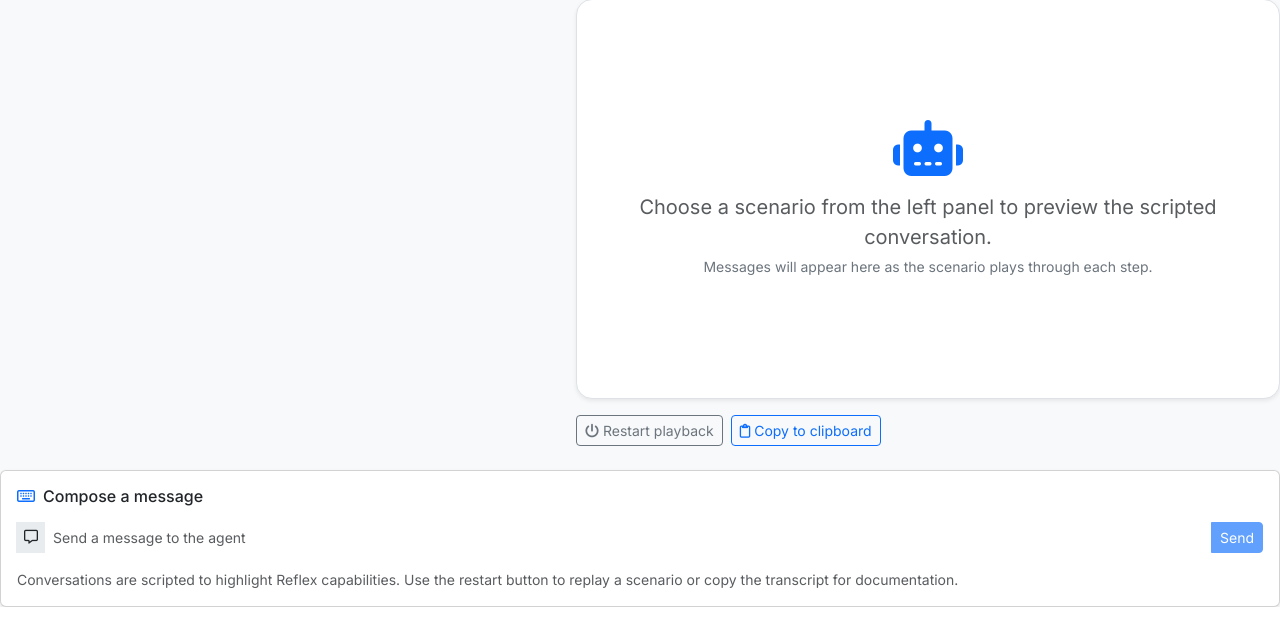
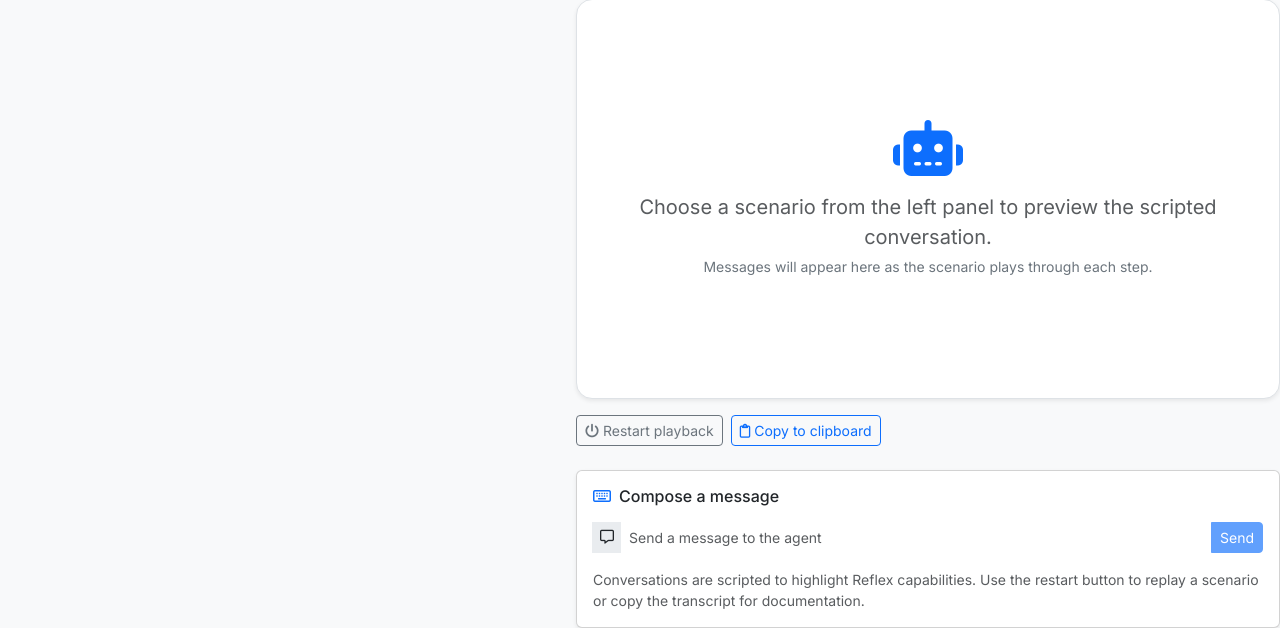
Before and after one commit to zageabb/reflex_AgentDemo, a Flask app: page / in a window 1280 px wide. Shown: the part 970-1598 px from the top of the page. Before the commit the page ends 1577 px from the top, so only its background shows below. Run offline with Flask 3, Linux system fonts and the light colour scheme.

Commit message:
Align chat column layout

```diff
--- a/app/static/css/styles.css
+++ b/app/static/css/styles.css
@@ -85,10 +85,11 @@
   font-weight: 600;
 }
 
-.chat-surface {
+.chat-column {
   max-width: 44rem;
   margin-left: auto;
   margin-right: 0;
+  width: 100%;
 }
 
 .chat-transcript {
@@ -263,7 +264,7 @@
     max-height: none;
   }
 
-  .chat-surface {
+  .chat-column {
     max-width: none;
     margin-inline: 0;
   }
--- a/app/templates/main/index.html
+++ b/app/templates/main/index.html
@@ -36,6 +36,7 @@
       </div>
     </header>
 
+    <div class="chat-column d-flex flex-column gap-4 align-self-end">
       <div class="chat-surface d-flex flex-column gap-3">
         <div
           class="chat-transcript flex-grow-1 px-4 py-4 border rounded-4 bg-body shadow-sm"
@@ -104,6 +105,7 @@
         </div>
       </div>
       <div class="visually-hidden" id="chat-feedback" role="status" aria-live="polite"></div>
+    </div>
   </section>
 {% endblock %}
 
```
Lines whose indentation alone changed are shown as unchanged.
